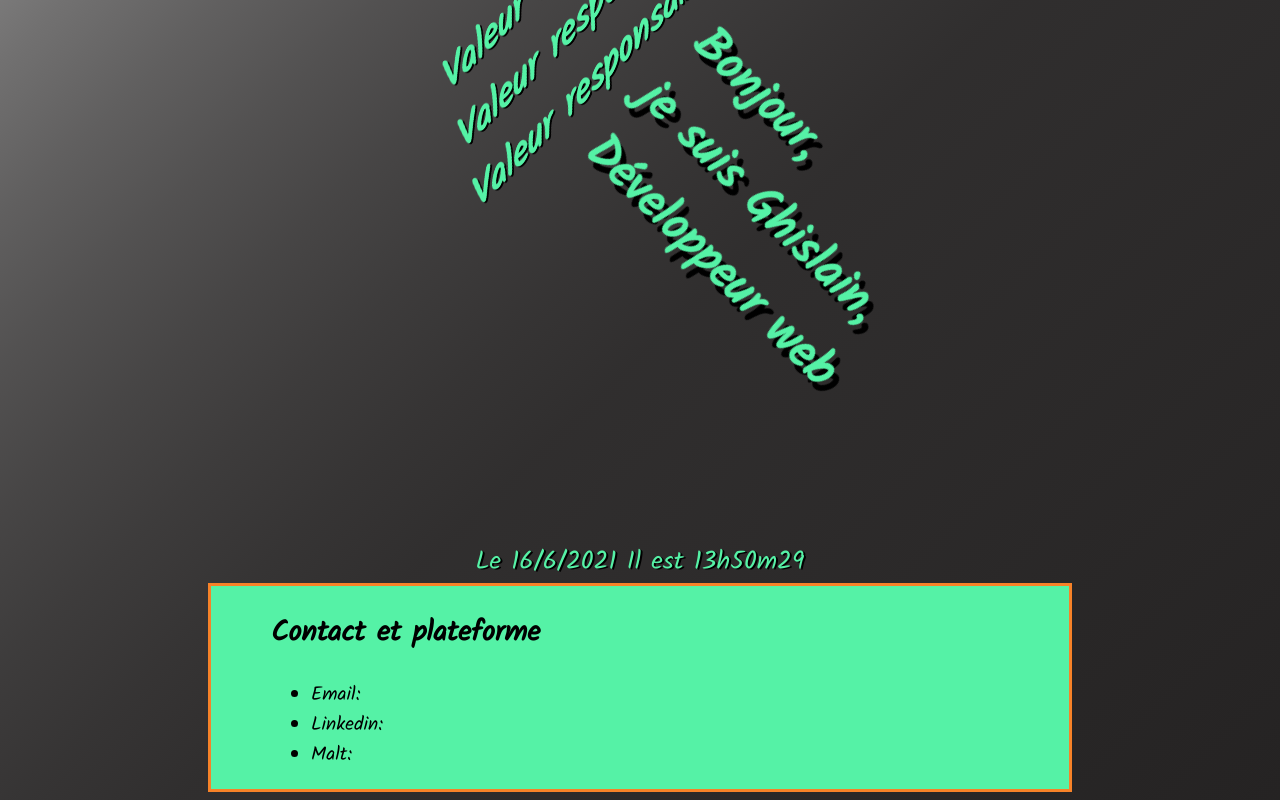
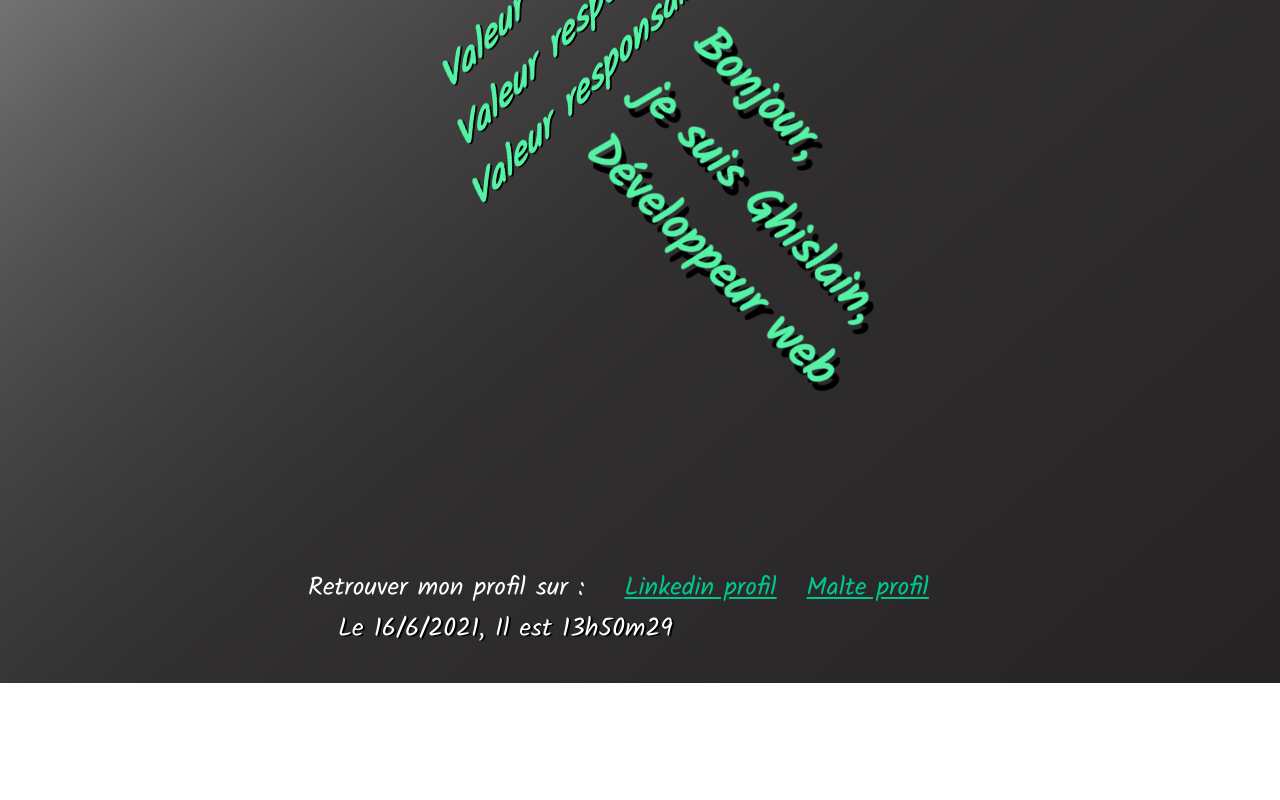
Before and after one commit to ghislaingirardeau/Portfolio_Nuxt, a Nuxt app: page / in a window 1280 px wide. Shown: the part 429-1229 px from the top of the page. After the commit the page ends 1112 px from the top, so only its background shows below. Built offline with nearby package versions, Linux system fonts and the light colour scheme.

Commit message:
date in footer

```diff
--- a/assets/css/sass/components/footer.scss
+++ b/assets/css/sass/components/footer.scss
@@ -1,6 +1,21 @@
-.footer {
-    margin: 0px 200px 0px 200px;
-    padding-left: 60px;
-    background-color: $color-primary;
-    border: 3px solid $color-third;
+.footer__layout {
+  margin: 0px 200px 0px 200px;
+  padding-left: 60px;
+  color: white;
+  display: flex;
+  flex-wrap: wrap;
+
+  & > ul{
+    font-size: 1.6rem;
+    & > li{
+      display: inline-block;
+      margin-left: 30px;
+
+    }
   }
+}
+
+.date{
+  text-align: right;
+  text-shadow: 2px 1px black;
+}
--- a/assets/css/sass/pages/accueil.scss
+++ b/assets/css/sass/pages/accueil.scss
@@ -1,8 +1,3 @@
-.date{
-    color: $color-primary;
-    font-size: 1.6rem;
-    text-shadow: 2px 1px black;
-}
 .block__presentation{
     height: 800px;
     position: relative;
--- a/components/footerBar.vue
+++ b/components/footerBar.vue
@@ -1,16 +1,38 @@
 <template>
 
-    <footer class="footer">
-        <div >
-            <h2>Contact et plateforme</h2>
-            <ul>
-                <li>Email: </li>
-                <li>Linkedin: </li>
-                <li>Malt: </li>
+    <footer >
+        <div class="footer__layout">
+            <ul>Retrouver mon profil sur :
+                <li><a href="https://www.linkedin.com/in/ghislain-girardeau-a879b2201/">Linkedin profil</a> </li>
+                <li><a href="https://www.malt.fr/profile/ghislaingirardeau">Malte profil</a></li>
+                <li class="date">{{date}}{{interval}}</li>
             </ul>
+            <div class="date">
+
+            </div>
 
         </div>
 
     </footer>
 
 </template>
+
+<script>
+
+export default {
+  data() {
+    return {
+    time: new Date(),
+    interval: '',
+    date: ''
+    }
+  },
+  mounted() {
+      this.date = "Le " + this.time.getDate() + "/" + (this.time.getMonth() + 1) + "/" + this.time.getFullYear()
+      this.test = setInterval(() => { /* this.test refére a window.test qui est une variable temporaire */
+        let timeDate = new Date()
+        this.interval = ", Il est " + timeDate.getHours() + "h" + timeDate.getMinutes() + "m" + timeDate.getSeconds()
+      }, 1000);
+  }
+}
+</script>
--- a/pages/index.vue
+++ b/pages/index.vue
@@ -16,34 +16,10 @@
     </div>
     </div>
 
-
-
-    <div class="date">{{date}}{{interval}}</div>
-
-
   </div>
 </template>
 
-<script>
 
-
-export default {
-  data() {
-    return {
-    time: new Date(),
-    interval: '',
-    date: ''
-    }
-  },
-  mounted() {
-      this.date = "Le " + this.time.getDate() + "/" + (this.time.getMonth() + 1) + "/" + this.time.getFullYear()
-      this.test = setInterval(() => { /* this.test refére a window.test qui est une variable temporaire */
-        let timeDate = new Date()
-        this.interval = " Il est " + timeDate.getHours() + "h" + timeDate.getMinutes() + "m" + timeDate.getSeconds()
-      }, 1000);
-  }
-}
-</script>
 
 <style>
 
```
